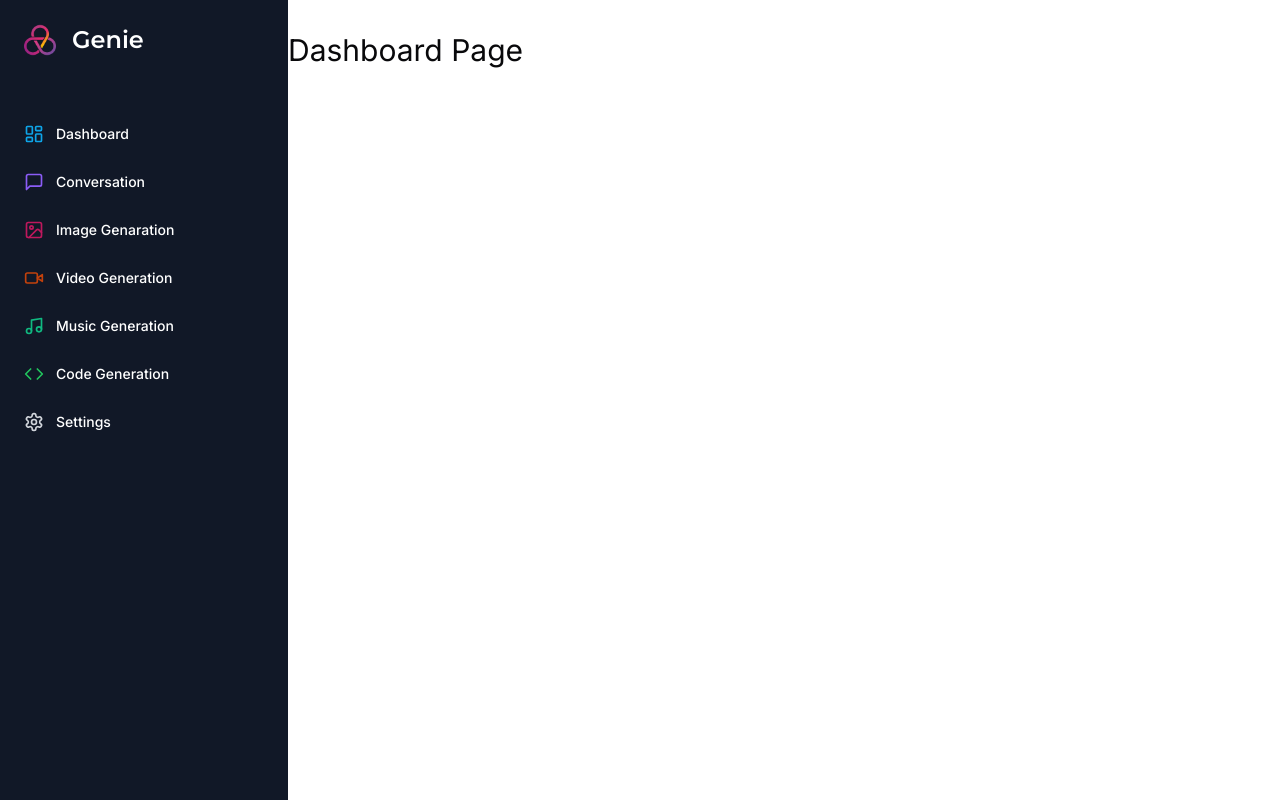
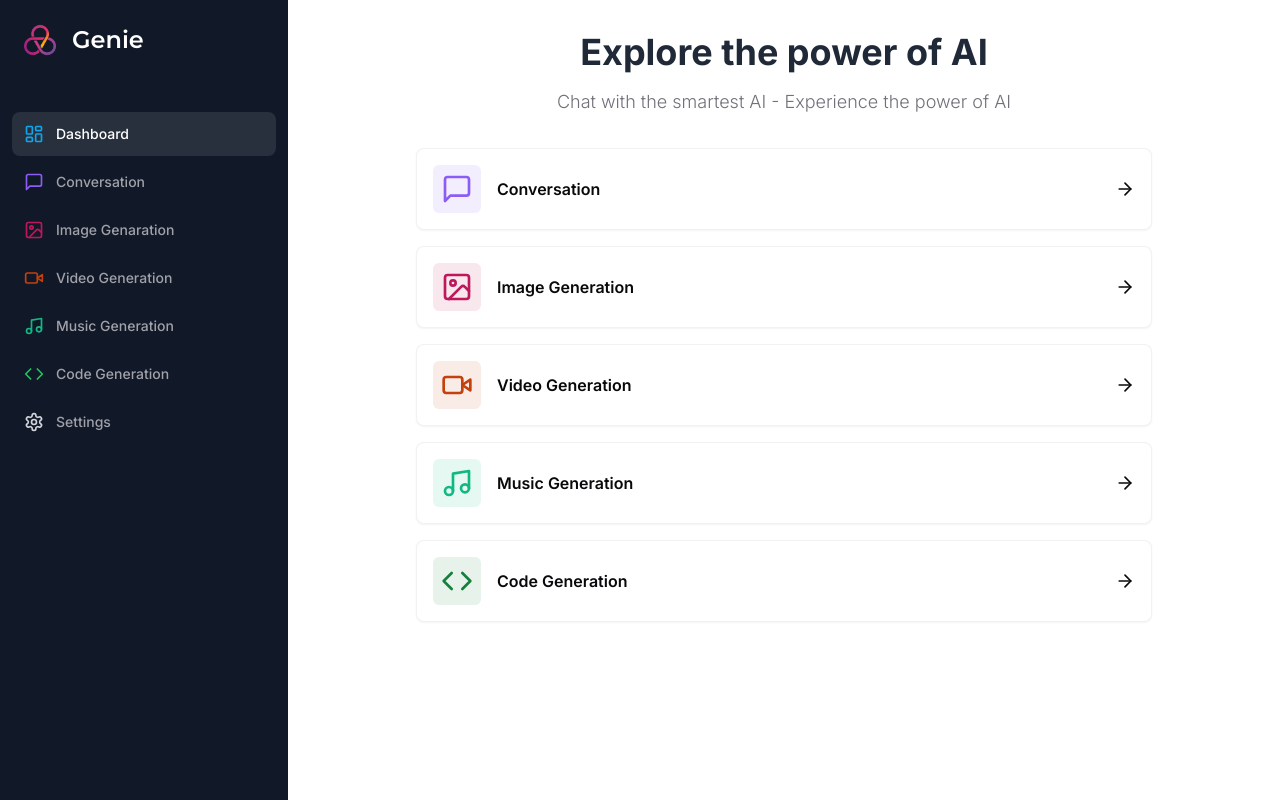
Before and after one commit to MZHussain0/ai_genie, a Next.js app: page /dashboard in a window 1280 px wide. Built offline with nearby package versions, Linux system fonts and the light colour scheme.

Commit message:
add Dashboard Page

```diff
--- a/app/(auth)/layout.tsx
+++ b/app/(auth)/layout.tsx
@@ -1,6 +1,6 @@
 const authLayout = ({ children }: { children: React.ReactNode }) => {
   return (
-    <div className="flex items-center justify-center h-full">{children}</div>
+    <div className="flex items-center justify-center h-full ">{children}</div>
   );
 };
 
--- a/app/(dashboard)/(routes)/dashboard/page.tsx
+++ b/app/(dashboard)/(routes)/dashboard/page.tsx
@@ -1,7 +1,84 @@
+"use client";
+
+import {
+  ArrowRight,
+  MessageSquare,
+  Music,
+  Image,
+  Video,
+  CodeIcon,
+} from "lucide-react";
+import { Card } from "@/components/ui/card";
+import { cn } from "@/lib/utils";
+import { useRouter } from "next/navigation";
+
+const tools = [
+  {
+    label: "Conversation",
+    icon: MessageSquare,
+    color: "text-violet-500",
+    bgColor: "bg-violet-500/10",
+    href: "/conversation",
+  },
+  {
+    label: "Image Generation",
+    icon: Image,
+    color: "text-pink-700",
+    bgColor: "bg-pink-700/10",
+    href: "/image",
+  },
+  {
+    label: "Video Generation",
+    icon: Video,
+    color: "text-orange-700",
+    bgColor: "bg-orange-700/10",
+    href: "/video",
+  },
+  {
+    label: "Music Generation",
+    icon: Music,
+    color: "text-emerald-500",
+    bgColor: "bg-emerald-500/10",
+    href: "/music",
+  },
+  {
+    label: "Code Generation",
+    icon: CodeIcon,
+    color: "text-green-700",
+    bgColor: "bg-green-700/10",
+    href: "/code",
+  },
+];
 export default function DashboardPage() {
+  const router = useRouter();
   return (
-    <div className=" text-3xl">
-      <p>Dashboard Page</p>
+    <div>
+      <div className="mb-8 space-y-4">
+        <h2 className="text-2xl md:text-4xl font-bold text-gray-800 dark:text-gray-200 text-center ">
+          Explore the power of AI
+        </h2>
+        <p className="text-muted-foreground font-light text-sm md:text-lg text-center">
+          Chat with the smartest AI - Experience the power of AI
+        </p>
+      </div>
+
+      <div className="px-4 md:px-20 lg:px-32 space-y-4">
+        {tools.map((tool) => (
+          <Card
+            onClick={() => router.push(tool.href)}
+            key={tool.href}
+            className="p-4 border-black/5 flex items-center justify-between hover:shadow-md transition cursor-pointer">
+            <div className="flex items-center gap-x-4">
+              <div className={cn("p-2 w-fit rounded-md", tool.bgColor)}>
+                <tool.icon className={cn("w-8 h-8", tool.color)} />
+              </div>
+              <div className="font-semibold">{tool.label}</div>
+            </div>
+
+            <ArrowRight className="w-5 h-5" />
+          </Card>
+        ))}
+      </div>
     </div>
   );
 }
--- a/components/MobileSidebar.tsx
+++ b/components/MobileSidebar.tsx
@@ -1,5 +1,5 @@
 "use client";
-import { FC } from "react";
+import { FC, useEffect, useState } from "react";
 import { Button } from "./ui/button";
 import { Menu } from "lucide-react";
 import { Sheet, SheetContent, SheetTrigger } from "./ui/sheet";
@@ -8,6 +8,13 @@
 interface MobileSidebarProps {}
 
 const MobileSidebar: FC<MobileSidebarProps> = ({}) => {
+  const [isMounted, setIsMounted] = useState(false);
+
+  useEffect(() => {
+    setIsMounted(true);
+  }, []);
+
+  if (!isMounted) return null;
   return (
     <Sheet>
       <SheetTrigger>
--- a/components/Sidebar.tsx
+++ b/components/Sidebar.tsx
@@ -13,6 +13,7 @@
 import Image from "next/image";
 import Link from "next/link";
 import { FC } from "react";
+import { usePathname } from "next/navigation";
 
 interface SidebarProps {}
 
@@ -64,6 +65,7 @@
 ];
 
 const Sidebar: FC<SidebarProps> = ({}) => {
+  const pathname = usePathname();
   return (
     <div className="space-y-4 py-4 flex flex-col h-full bg-[#111827] text-white">
       <div className="px-3 py-2 flex-1">
@@ -81,7 +83,12 @@
             <Link
               href={route.href}
               key={route.href}
-              className="text-sm group flex p-3 w-full justify-start font-medium cursor-pointer hover:text-white hover:bg-white/10 rounded-lg transition">
+              className={cn(
+                "text-sm group flex p-3 w-full justify-start font-medium cursor-pointer hover:text-white hover:bg-white/10 rounded-lg transition",
+                pathname === route.href
+                  ? "text-white bg-white/10"
+                  : "text-zinc-400"
+              )}>
               <div className="flex items-center flex-1">
                 <route.icon className={cn("h-5 w-5 mr-3", route.color)} />
                 {route.label}
--- /dev/null
+++ b/components/ui/card.tsx
@@ -0,0 +1,79 @@
+import * as React from "react"
+
+import { cn } from "@/lib/utils"
+
+const Card = React.forwardRef<
+  HTMLDivElement,
+  React.HTMLAttributes<HTMLDivElement>
+>(({ className, ...props }, ref) => (
+  <div
+    ref={ref}
+    className={cn(
+      "rounded-lg border bg-card text-card-foreground shadow-sm",
+      className
+    )}
+    {...props}
+  />
+))
+Card.displayName = "Card"
+
+const CardHeader = React.forwardRef<
+  HTMLDivElement,
+  React.HTMLAttributes<HTMLDivElement>
+>(({ className, ...props }, ref) => (
+  <div
+    ref={ref}
+    className={cn("flex flex-col space-y-1.5 p-6", className)}
+    {...props}
+  />
+))
+CardHeader.displayName = "CardHeader"
+
+const CardTitle = React.forwardRef<
+  HTMLParagraphElement,
+  React.HTMLAttributes<HTMLHeadingElement>
+>(({ className, ...props }, ref) => (
+  <h3
+    ref={ref}
+    className={cn(
+      "text-2xl font-semibold leading-none tracking-tight",
+      className
+    )}
+    {...props}
+  />
+))
+CardTitle.displayName = "CardTitle"
+
+const CardDescription = React.forwardRef<
+  HTMLParagraphElement,
+  React.HTMLAttributes<HTMLParagraphElement>
+>(({ className, ...props }, ref) => (
+  <p
+    ref={ref}
+    className={cn("text-sm text-muted-foreground", className)}
+    {...props}
+  />
+))
+CardDescription.displayName = "CardDescription"
+
+const CardContent = React.forwardRef<
+  HTMLDivElement,
+  React.HTMLAttributes<HTMLDivElement>
+>(({ className, ...props }, ref) => (
+  <div ref={ref} className={cn("p-6 pt-0", className)} {...props} />
+))
+CardContent.displayName = "CardContent"
+
+const CardFooter = React.forwardRef<
+  HTMLDivElement,
+  React.HTMLAttributes<HTMLDivElement>
+>(({ className, ...props }, ref) => (
+  <div
+    ref={ref}
+    className={cn(" flex items-center p-6 pt-0", className)}
+    {...props}
+  />
+))
+CardFooter.displayName = "CardFooter"
+
+export { Card, CardHeader, CardFooter, CardTitle, CardDescription, CardContent }
```
